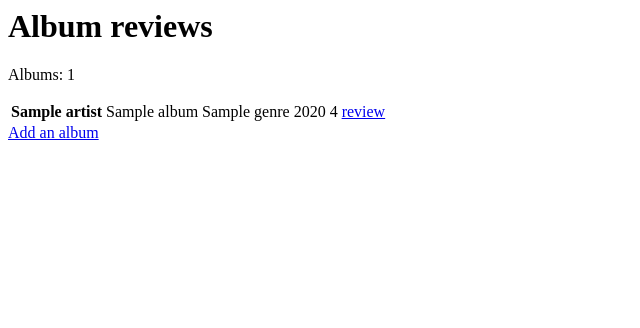
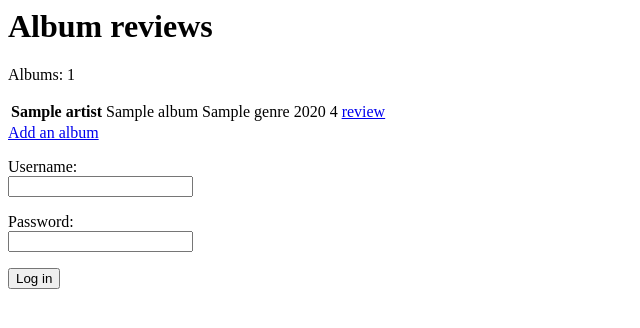
Before and after one commit to nikpaa/tsoha-albumreview, a Flask app: template templates/index.html in a window 1280 px wide. Shown: the top 328 px of the page, without its empty margins (0-640 px from the left). Run offline with Flask 2, Linux system fonts and the light colour scheme; the template is opened without the code that fills it: most values are stand-ins (such as "Sample title", 1, 10 or a date in 2020); parts of the project's set-up code (start-up, migrations or seed data) failed here and were passed over.

Commit message:
start implementing user-account functionality

```diff
--- a/app.py
+++ b/app.py
@@ -1,5 +1,6 @@
 from flask import Flask
 
 app = Flask(__name__)
+app.secret_key = getenv("SECRET_KEY")
 
 import routes
--- a/templates/index.html
+++ b/templates/index.html
@@ -15,3 +15,16 @@
 {% endfor %}
 </table>
 <a href="/new-album">Add an album</a>
+
+{% if session.username %}
+<p>You are logged in as {{ session.username }}</p>
+<a href="/logout">Log out</a>
+{% else %}
+<form action="/login" method="POST">
+  <p>Username:<br>
+    <input type="text" name="username"></p>
+  <p>Password:<br>
+    <input type="password" name="password"></p>
+  <input type="submit" value="Log in">
+</form>
+{% endif %}
```
Also changed, not shown: routes.py (+14 -1 lines).
